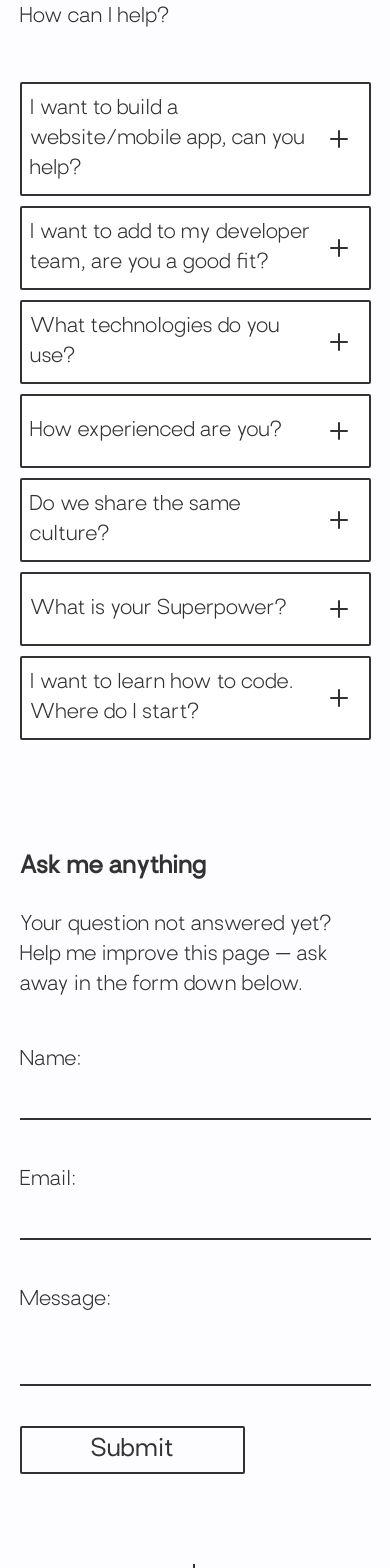
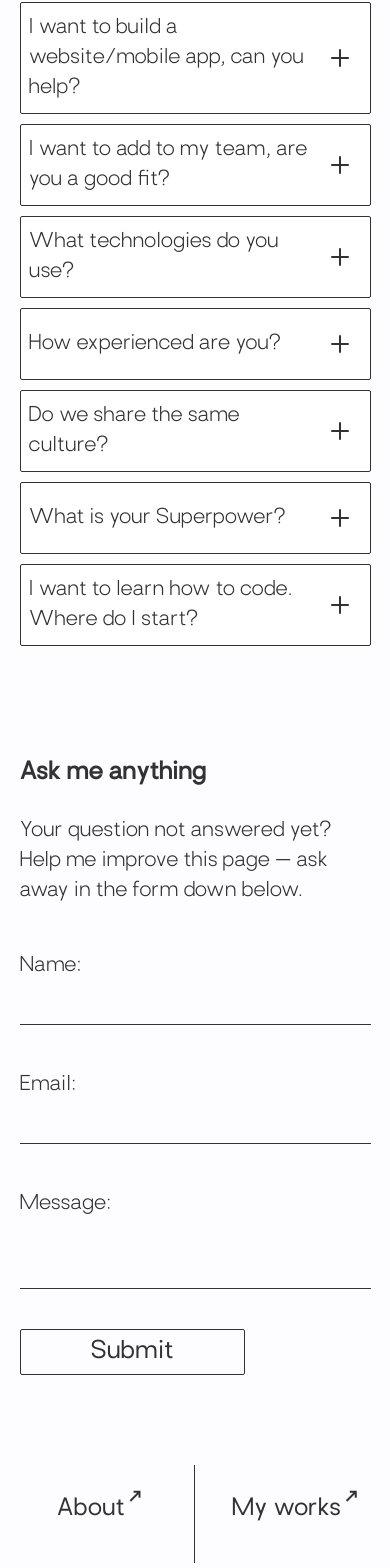
Before and after one commit to alinailina/Cover-Letter, a React (Create React App) app: page /faq in a window 390 px wide. Shown: the part 279-1847 px from the top of the page. Built offline with nearby package versions, Linux system fonts and the light colour scheme.

Commit message:
Mobile fixes

```diff
--- a/src/components/index.scss
+++ b/src/components/index.scss
@@ -144,7 +144,7 @@ nav {
 
     .hamburger {
       width: 100%;
-      height: 3px;
+      height: 2px;
       border-radius: 10px;
       background: $black;
       transition: all 0.5s ease;
@@ -156,7 +156,7 @@ nav {
         content: "";
         position: absolute;
         width: 100%;
-        height: 3px;
+        height: 2px;
         background: $black;
         border-radius: 10px;
         transition: 0.5s;
@@ -197,6 +197,7 @@ nav {
       width: 100vw;
       height: 90px;
       background-color: $white;
+      border-bottom: 1px solid $black;
       z-index: 1;
     }
   }
@@ -208,6 +209,8 @@ nav {
       width: 100vw;
       height: 110px;
       background-color: $white;
+      border-bottom: 1px solid $black;
+
       z-index: 1;
     }
   }
@@ -255,7 +258,7 @@ nav {
     }
 
     &:first-of-type {
-      border-right: 3px solid $black;
+      border-right: 1px solid $black;
     }
   }
 
@@ -270,7 +273,7 @@ nav {
       }
 
       &:first-child {
-        border-right: 2px solid $black;
+        border-right: 1px solid $black;
       }
     }
   }
@@ -286,7 +289,7 @@ nav {
       }
 
       &:first-of-type {
-        border-right: 4px solid $black;
+        border-right: 2px solid $black;
       }
     }
   }
--- a/src/layout/FAQ/data.json
+++ b/src/layout/FAQ/data.json
@@ -2,23 +2,23 @@
   {
     "id": 1,
     "question": "I want to build a website/mobile app, can you help?",
-    "answer": "<p>Sure thing! I’m available as an individual UI designer and developer for small-scale projects. I can help you revamp your current interface (improve usability, optimize for mobile screens, etc.), or build your website or app from scratch, i.e.:</p><ul><li>&mdash; Complete user research</li><li>&mdash; Run content audit</li><li>&mdash; Create wireframes and navigation flowcharts</li><li>&mdash; Make UI mockups based on your desired colour and typography schemes, as well as accepted usability principles </li><li>&mdash; Depending on the type of app, your timeline and resources, I can make a high-fidelity interactive prototype using tools like <a href=\"https://www.figma.com/\" target=\"_blank\" rel=\"noopener noreferrer\">Figma</a> and  <a href=\"https://www.adobe.com/products/xd.html\" target=\"_blank\" rel=\"noopener noreferrer\">Adobe XD</a> and test it with potential users </li><li>&mdash; And finally, build your application using my portfolio technologies! </li></ul><p><a href=\"mailto:ai.foreach@gmail.com\">Get in touch</a> to discuss your app requirements in more detail!</p>"
+    "answer": "<p>I’m available as an individual UI designer and developer for small-scale projects. I can help you revamp your current interface (improve usability, optimize for mobile screens, etc.), or build your website or app from scratch, i.e.:</p><ul><li>&mdash; Complete user research</li><li>&mdash; Run content audit</li><li>&mdash; Create wireframes and navigation flowcharts</li><li>&mdash; Make UI mockups based on your desired colour and typography schemes, as well as accepted usability principles </li><li>&mdash; Depending on the type of app, your timeline and resources, I can make a high-fidelity interactive prototype using tools like <a href=\"https://www.figma.com/\" target=\"_blank\" rel=\"noopener noreferrer\">Figma</a> and  <a href=\"https://www.adobe.com/products/xd.html\" target=\"_blank\" rel=\"noopener noreferrer\">Adobe XD</a> and test it with potential users </li><li>&mdash; And finally, build your application using my portfolio technologies! </li></ul><p><a href=\"mailto:ai.foreach@gmail.com\">Get in touch</a> now to discuss your app requirements in more detail!</p>"
   },
   {
     "id": 2,
-    "question": "I want to add to my developer team, are you a good fit?",
-    "answer": "<p>As a self-starter, I have a great appetite for improving my skills. I’m comfortable picking up new technologies and know how to find answers quickly. I work well in cross-functional teams and enjoy overseeing product development from different angles at every stage of the cycle.</p><p>I will thrive in a team of developers who are just a tad more experienced than me and have the bandwidth to mentor a junior engineer. My optimal tasks will require great detail and meticulous care for end-user experience and clean, organised code, e.g.:</p><p>Sounds fair? <a href=“mailto:ai.foreach@gmail.com”>Get in touch</a>, let’s discuss ways I can be valuable for your company today!</p>"
+    "question": "I want to add to my team, are you a good fit?",
+    "answer": "<p>I have a solid working knowledge of Javascript and React.js, and a great appetite for improving my skills. I’m comfortable picking up new technologies and know how to find answers quickly. I work well in cross-functional teams and enjoy overseeing product development from different angles at every stage of the cycle.</p><p>I will thrive in a team of developers who are just a tad more experienced than me and have the bandwidth to share their knowledge. I’m best suited for tasks that require pixel perfect precision and aesthetic judgement, meticulous care for end-user experience and clean organised code.</p><p>Sounds fair? <a href=“mailto:ai.foreach@gmail.com”>Get in touch</a>, let’s discuss ways I can create value for your company today!</p>"
   },
   {
     "id": 3,
     "question": "What technologies do you use?",
-    "answer": "<p>Here’s a list of tools and technologies that power my applications:</p><ul><li>&mdash; React.js<li>&mdash; Vanilla Javascript</li><li>&mdash; Node.js</li><li>&mdash; Axios</li><li>&mdash; Interfacing with REST API</li><li>&mdash; WordPress (as a headless CMS)</li><li>&mdash; Git version control</li><li>&mdash; iOS ecosystem</li><li>&mdash; Figma (design & prototyping)</li><li>&mdash; Material UI</li><li>&mdash; Bootstrap</li><li>&mdash; CSS/SASS</li><li>&mdash; HTML5</li></ul><p>Your technology is not listed? <a href=“mailto:ai.foreach@gmail.com”>Drop a message</a>, let’s see if I can pick up something new for your project!</p>"
+    "answer": "<p>Here’s a list of tools and technologies that power my applications:</p><ul><li>&mdash; React.js<li>&mdash; Vanilla Javascript</li><li>&mdash; Node.js</li><li>&mdash; Axios</li><li>&mdash; Interfacing with REST API (WordPress, Eventbrite, Mapbox etc.)</li><li>&mdash; WordPress (as a headless CMS)</li><li>&mdash; Git version control</li><li>&mdash; iOS ecosystem</li><li>&mdash; Figma (design & prototyping)</li><li>&mdash; Material UI</li><li>&mdash; Bootstrap</li><li>&mdash; CSS/SASS</li><li>&mdash; HTML5</li></ul><p>Your technology is not listed? <a href=“mailto:ai.foreach@gmail.com”>Drop a message</a>, let’s see if I can pick up something new for your project!</p>"
   },
 
   {
     "id": 4,
     "question": "How experienced are you?",
-    "answer": "<p>Answer is missing.</p>"
+    "answer": "<p>I have over one year hands-on industry experience building responsive user interfaces for web applications with Vanilla Javascript and React.js. During this time I’ve learned to successfully work in a team to implement designs and functionality provided by the client using iterative software development practices.</p><p>Working as a lead developer in my previous role I:</p><ul><li>&mdash; Contributed extensively to <a href=“https://beta.theshortcut.org/”>the project</a> from the very early stage up until the beta phase through planning and analysing user requirements, creating application architecture and design system, writing software, debugging and deployment;</li><li>&mdash; Managed cross-functional teams using agile methodology to deliver targets as planned, clearly communicating expectations and deadlines for deliverables;</li><li>&mdash; Worked closely with designers to develop an interface that answered the company’s strategy and business rules, as well as accepted usability principles;</li><li>&mdash; Reviewed peer code to identify bugs and technical debt, and pushed for better standards offering recommendations for improving their pieces.<li></ul><p><a href='/portfolio'>See my works</a></p><p><a href=“mailto:ai.foreach@gmail.com”>Get in touch</a>, let’s discuss ways I can create value for your company today!</p>"
   },
 
   {
@@ -34,6 +34,6 @@
   {
     "id": 7,
     "question": "I want to learn how to code. Where do I start?",
-    "answer": "<p>Coding is one of the most rewarding careers you can pursue in the modern world. The best part about it is that you don’t need a computer science degree for a vast number of coding jobs. It may feel a little confusing at the start, but given some time and determination very soon you can get the hang of it.</p><p>Whether you are looking to switch careers or add to your existing skillset, I’ll be happy to share my learning path with you, and recommend the best resources out there to help you jump-start your coding journey.</p><p>Get in touch via <a href=\"mailto:ai.foreach@gmail.com\">email</a> or <a href=\"https://www.linkedin.com/in/alinailina/\" target=\"_blank\" rel=\"noopener noreferrer\">LinkedIn</a> and let’s talk!<p>"
+    "answer": "<p>Coding is one of the most rewarding careers you can pursue in the modern world. The best part about it is that you don’t need a computer science degree for a vast number of coding jobs. It may feel a little confusing at the start, but given some time and determination very soon you can get the hang of it.</p><p>Whether you are looking to switch careers or add to your existing skillset, I’ll be happy to share my learning path with you, and recommend the best resources out there to help you launch your coding journey.</p><p>Get in touch via <a href=\"mailto:ai.foreach@gmail.com\">email</a> or <a href=\"https://www.linkedin.com/in/alinailina/\" target=\"_blank\" rel=\"noopener noreferrer\">LinkedIn</a> and let’s talk!<p>"
   }
 ]
--- a/src/layout/FAQ/index.jsx
+++ b/src/layout/FAQ/index.jsx
@@ -14,9 +14,6 @@ const FAQ = () => {
       <header>
         <h2>FAQs</h2>
       </header>
-      <section>
-        <p>How can I help?</p>
-      </section>
       <Acc />
       <section className="form">
         <h3>Ask me anything</h3>
--- a/src/layout/css/FAQ.scss
+++ b/src/layout/css/FAQ.scss
@@ -6,19 +6,8 @@
     @include page-header;
   }
 
-  // Intro text
-  section:first-of-type {
-    padding: 0 0 50px;
-    @include child-container;
-
-    p {
-      @include text;
-    }
-  }
-
   // Accordion
   .accordion {
-    //border: 1px solid red;
     @include child-container;
 
     .item {
@@ -31,7 +20,7 @@
         cursor: pointer;
         display: flex;
         align-items: center;
-        border: 2px solid $black;
+        border: 1px solid $black;
         border-radius: 2px;
         padding: 10px 8px;
         display: flex;
@@ -97,6 +86,11 @@
         p {
           font-size: 1.25rem;
           line-height: 1.5;
+
+          @include desktop {
+            font-size: 1.5vw;
+          }
+
           padding: 15px 0;
 
           span {
@@ -104,7 +98,6 @@
             //font-family: $medium;
           }
         }
-
         a {
           font-size: inherit;
           color: inherit;
@@ -136,10 +129,13 @@
         ul {
           list-style: none;
           padding: 0;
-          // margin-bottom: 10px;
+
           li {
             font-size: 1.25rem;
             line-height: 1.5;
+            @include desktop {
+              font-size: 1.5vw;
+            }
           }
         }
       }
@@ -199,7 +195,7 @@
           border: none;
           font-size: 1.5rem;
           padding: 10px 2px;
-          border-bottom: 2px solid $black;
+          border-bottom: 1px solid $black;
 
           @include desktop {
             font-size: 2vw;
@@ -235,7 +231,7 @@
           font-family: $medium;
           font-size: 1.5rem;
           padding: 10px 0;
-          border: 2px solid $black;
+          border: 1px solid $black;
 
           @include desktop {
             width: 15vw;
@@ -251,7 +247,7 @@
 
           &:hover,
           &:active {
-            border: 2px solid $black;
+            border: 1px solid $black;
             color: $nude;
             background-color: $black;
             outline: none;
--- a/src/layout/css/Portfolio.module.scss
+++ b/src/layout/css/Portfolio.module.scss
@@ -62,7 +62,7 @@
 
         input {
           border: none;
-          border-bottom: 2px solid $black;
+          border-bottom: 1px solid $black;
           background-color: inherit;
           outline: none;
           font-size: 1.5rem;
@@ -81,7 +81,7 @@
         font-family: $medium;
         font-size: 1.5rem;
         padding: 10px 0;
-        border: 2px solid $black;
+        border: 1px solid $black;
 
         @include desktop {
           width: 15vw;
@@ -97,7 +97,7 @@
 
         &:hover,
         &:active {
-          border: 2px solid $black;
+          border: 1px solid $black;
           color: $nude;
           background-color: $black;
           outline: none;
```
Also changed, not shown: src/index.scss (+0 -18 lines), src/layout/Home.jsx (+15 -3 lines), src/layout/css/Home.module.scss (+19 -12 lines), src/assets/desktop.png.
